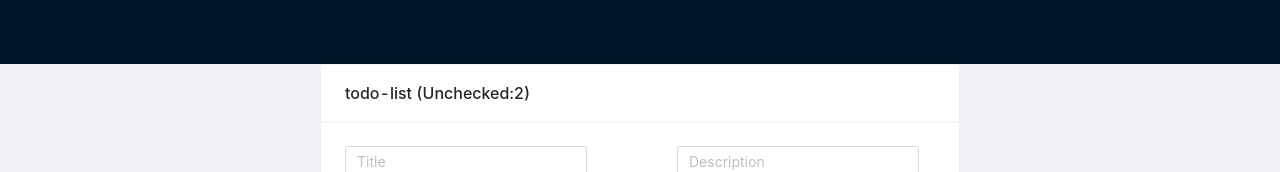
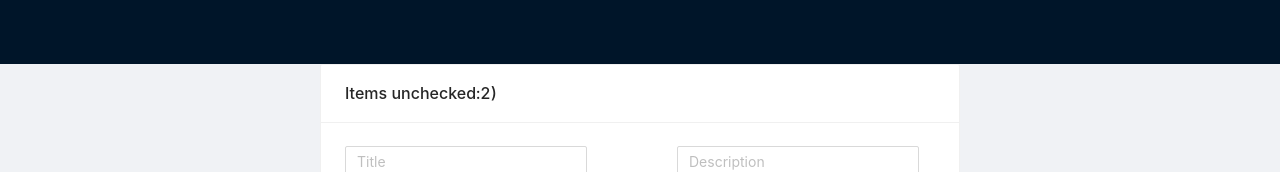
Before and after one commit to Sandora1933/Sandora1933, a React (Create React App) app: page / in a window 1280 px wide. Shown: the top 172 px of the page. Built offline with nearby package versions, Linux system fonts and the light colour scheme.

Commit message:
Commit 2.0.4

```diff
--- a/src/components/ToDo.jsx
+++ b/src/components/ToDo.jsx
@@ -82,7 +82,7 @@ export const ToDo = () => {
     }
 
     return (
-        <Card title={'todo-list (Unchecked:' + countUnchecked() + ')'}>
+        <Card title={'Items unchecked:' + countUnchecked() + ')'}>
             <ToDoForm onSubmit={onSubmit} onRemoveAll={onRemoveAll}/>
             {
                renderItems(todos)
```
Also changed, not shown: 1 other file (tests, documents, lock files or other folders).
